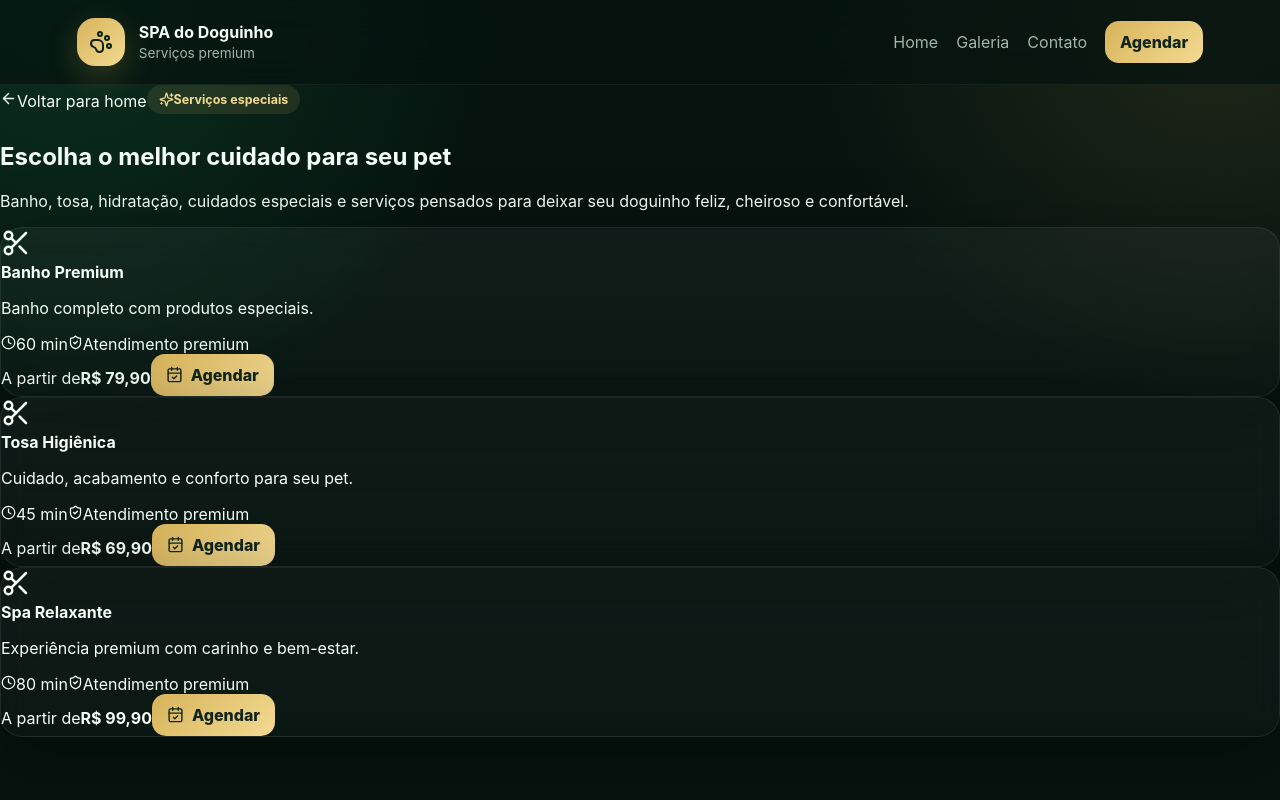
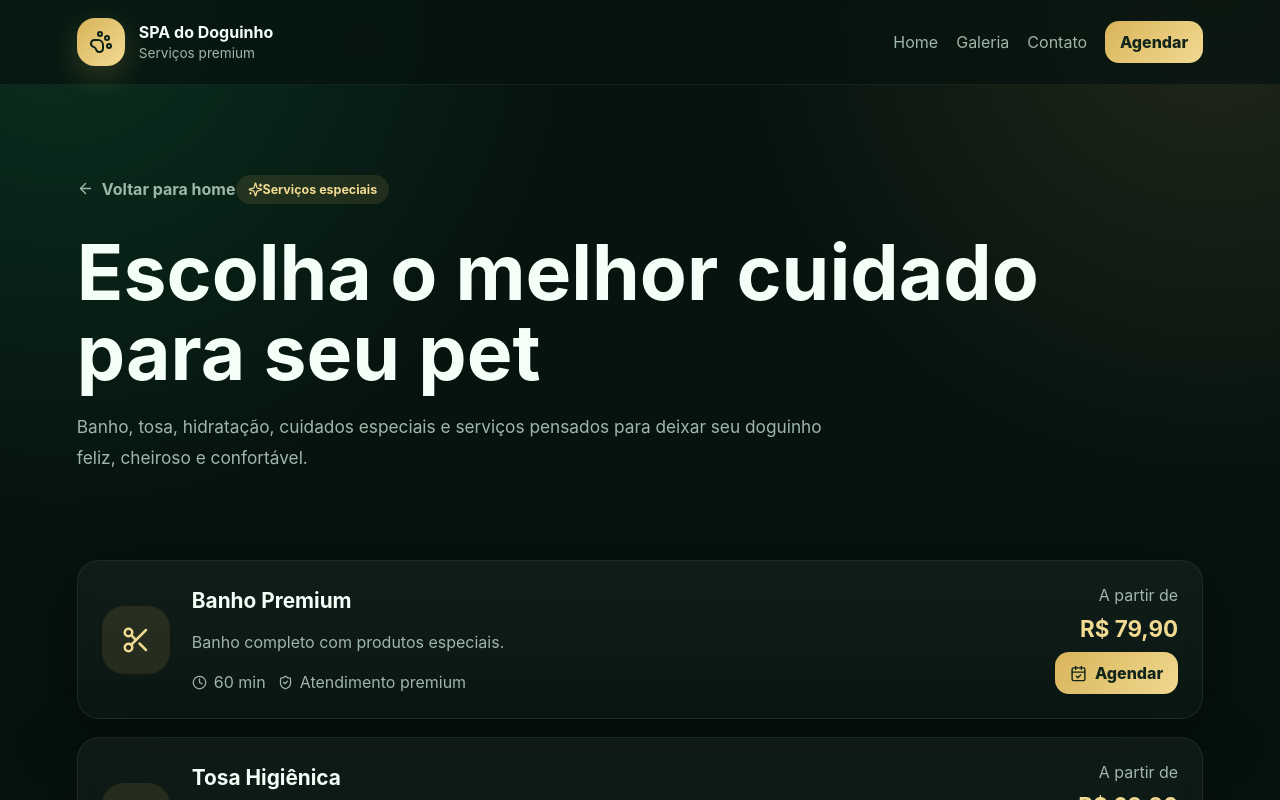
Before and after one commit to octaviano12-prog/spa-do-doguinho, a React (Vite) app in the folder frontend/: page /servicos-publico in a window 1280 px wide. Shown: the top 800 px of the page. Built offline with nearby package versions, Linux system fonts and the light colour scheme; no server answers.

Commit message:
Update global.css

```diff
--- a/frontend/src/styles/global.css
+++ b/frontend/src/styles/global.css
@@ -1642,3 +1642,111 @@ body,
     grid-template-columns:1fr;
   }
 }
+.publicInnerPage{
+  min-height:100vh;
+}
+
+.publicPageHero{
+  padding:90px 6vw 40px;
+  max-width:1200px;
+}
+
+.publicPageHero h1{
+  margin:14px 0;
+  font-size:clamp(2.5rem,6vw,4.8rem);
+  line-height:1.05;
+}
+
+.publicPageHero p{
+  max-width:760px;
+  color:var(--muted);
+  line-height:1.8;
+  font-size:1.08rem;
+}
+
+.backLink{
+  display:inline-flex;
+  align-items:center;
+  gap:8px;
+  margin-bottom:20px;
+  color:var(--muted);
+  font-weight:700;
+}
+
+.backLink:hover{
+  color:var(--gold2);
+}
+
+.publicServicesList{
+  padding:30px 6vw 90px;
+  display:grid;
+  gap:18px;
+}
+
+.servicePublicCard{
+  padding:24px;
+  display:grid;
+  grid-template-columns:auto 1fr auto;
+  align-items:center;
+  gap:22px;
+}
+
+.serviceIcon{
+  width:68px;
+  height:68px;
+  border-radius:22px;
+  display:grid;
+  place-items:center;
+  color:var(--gold2);
+  background:rgba(216,180,90,.12);
+}
+
+.servicePublicContent strong{
+  display:block;
+  font-size:1.3rem;
+}
+
+.servicePublicContent p{
+  color:var(--muted);
+  line-height:1.7;
+}
+
+.serviceMeta{
+  display:flex;
+  gap:12px;
+  flex-wrap:wrap;
+}
+
+.serviceMeta span{
+  display:inline-flex;
+  align-items:center;
+  gap:7px;
+  color:var(--muted);
+}
+
+.servicePriceBox{
+  min-width:180px;
+  display:flex;
+  flex-direction:column;
+  gap:10px;
+  align-items:flex-end;
+}
+
+.servicePriceBox span{
+  color:var(--muted);
+}
+
+.servicePriceBox strong{
+  color:var(--gold2);
+  font-size:1.4rem;
+}
+
+@media(max-width:850px){
+  .servicePublicCard{
+    grid-template-columns:1fr;
+  }
+
+  .servicePriceBox{
+    align-items:flex-start;
+  }
+}
```
